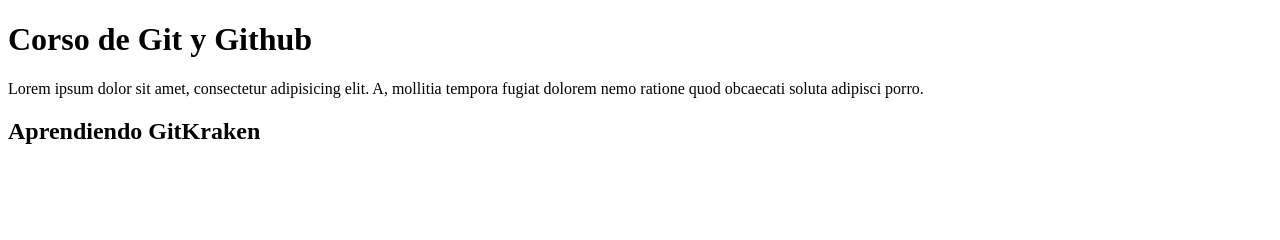
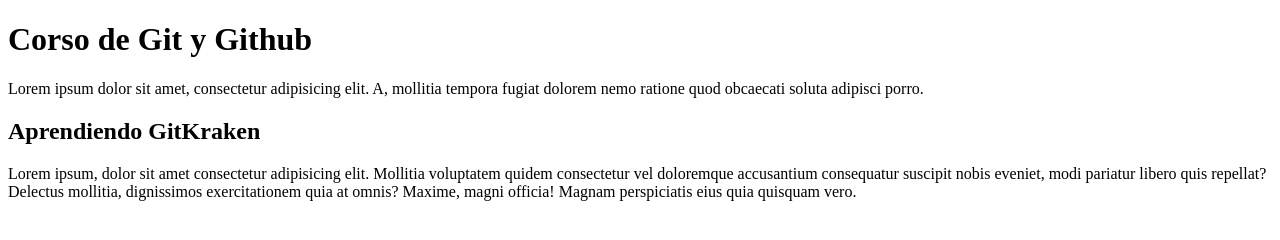
Before and after one commit to clasesucatmarlon/cursoGitGithub, a plain HTML site: page index.html in a window 1280 px wide. Drawn offline with Linux system fonts and the light colour scheme.

Commit message:
Se agrego parrafo para H2

```diff
--- a/index.html
+++ b/index.html
@@ -11,4 +11,5 @@
   <p>Lorem ipsum dolor sit amet, consectetur adipisicing elit. A, mollitia tempora fugiat dolorem nemo ratione quod obcaecati soluta adipisci porro.</p>
 </body>
 <h2>Aprendiendo GitKraken</h2>
+<p>Lorem ipsum, dolor sit amet consectetur adipisicing elit. Mollitia voluptatem quidem consectetur vel doloremque accusantium consequatur suscipit nobis eveniet, modi pariatur libero quis repellat? Delectus mollitia, dignissimos exercitationem quia at omnis? Maxime, magni officia! Magnam perspiciatis eius quia quisquam vero.</p>
 </html>
```
